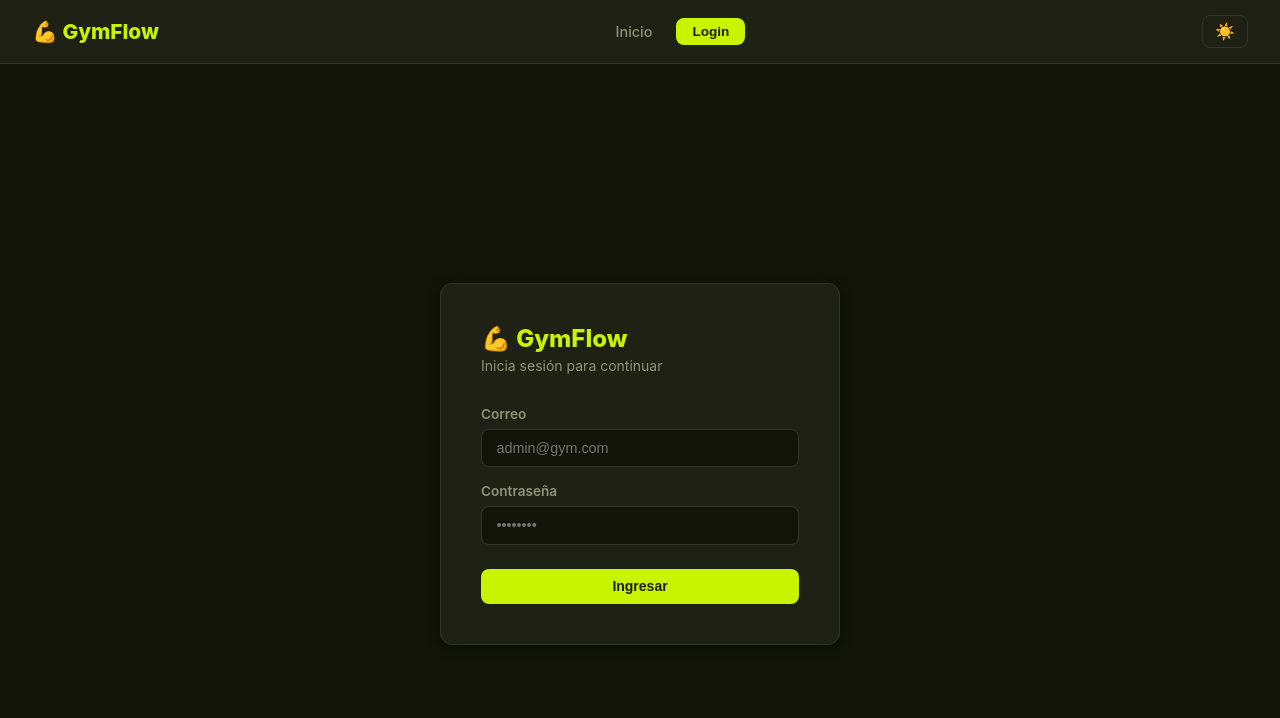
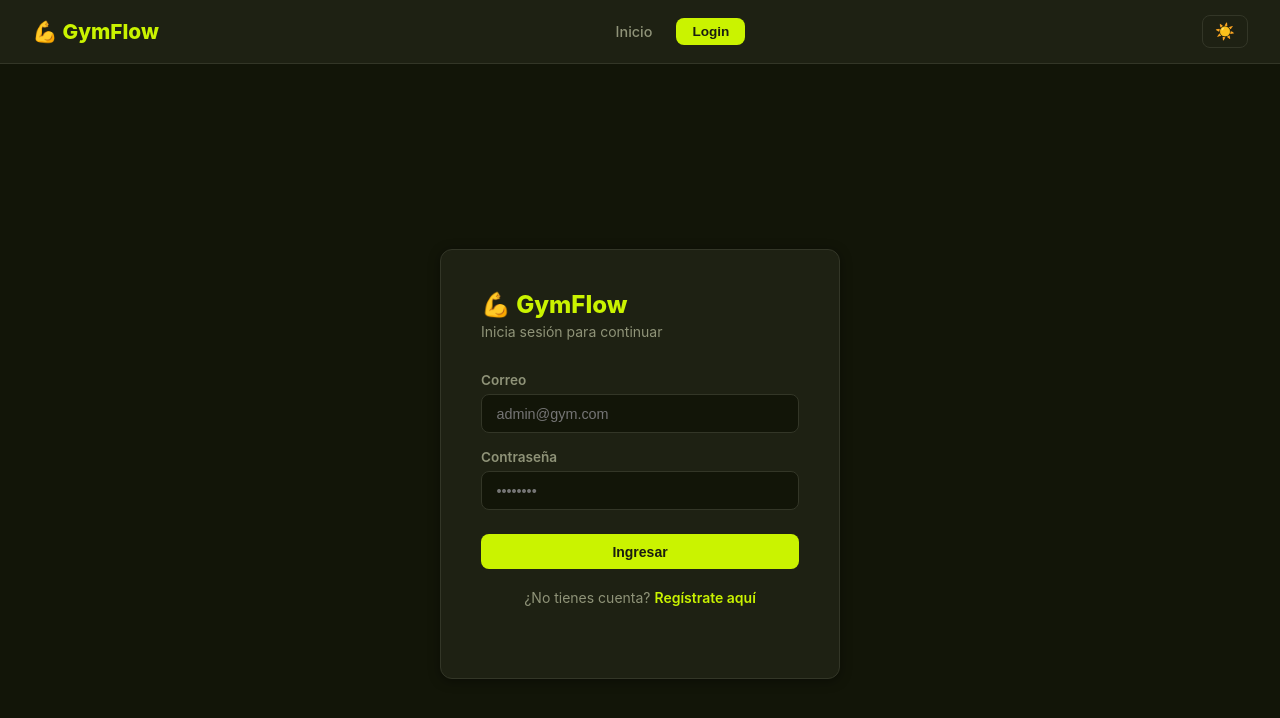
Before and after one commit to Luiscuac/WebGimnasion, a React (Vite) app in the folder frontend/: page /login in a window 1280 px wide. Shown: the top 718 px of the page. Built offline with nearby package versions, Linux system fonts and the light colour scheme.

Commit message:
agregar pagina de register

```diff
--- a/frontend/src/pages/Login.tsx
+++ b/frontend/src/pages/Login.tsx
@@ -3,6 +3,7 @@ import { useNavigate } from "react-router-dom";
 import { login } from "../services/authService";
 import { saveToken, saveUser } from "../utils/auth";
 import { Helmet } from "react-helmet-async";
+
 
 export default function Login() {
   const navigate = useNavigate();
@@ -86,6 +87,9 @@ export default function Login() {
             {loading ? "Ingresando..." : "Ingresar"}
           </button>
         </form>
+        <p className="register-link">
+          ¿No tienes cuenta? <a href="/register">Regístrate aquí</a>
+        </p>
       </div>
     </div>
   );
--- a/frontend/src/routes/AppRoutes.tsx
+++ b/frontend/src/routes/AppRoutes.tsx
@@ -7,7 +7,7 @@ import Ejercicios from "../pages/Ejercicios";
 import ExploreAPI from "../pages/ExploreAPI";
 import Perfil from "../pages/Perfil";
 import NotFound from "../pages/NotFound";
-
+import Register from "../pages/Register";
 import PublicLayout from "../layouts/PublicLayout";
 import PrivateLayout from "../layouts/PrivateLayout";
 import PrivateRoute from "./PrivateRoute";
@@ -26,6 +26,14 @@ export default function AppRoutes() {
             element={
               <PublicRoute>
                 <Login />
+              </PublicRoute>
+            }
+          />
+          <Route
+            path="/register"
+            element={
+              <PublicRoute>
+                <Register />
               </PublicRoute>
             }
           />
```
Also changed, not shown: 1 other file (tests, documents, lock files or other folders).
